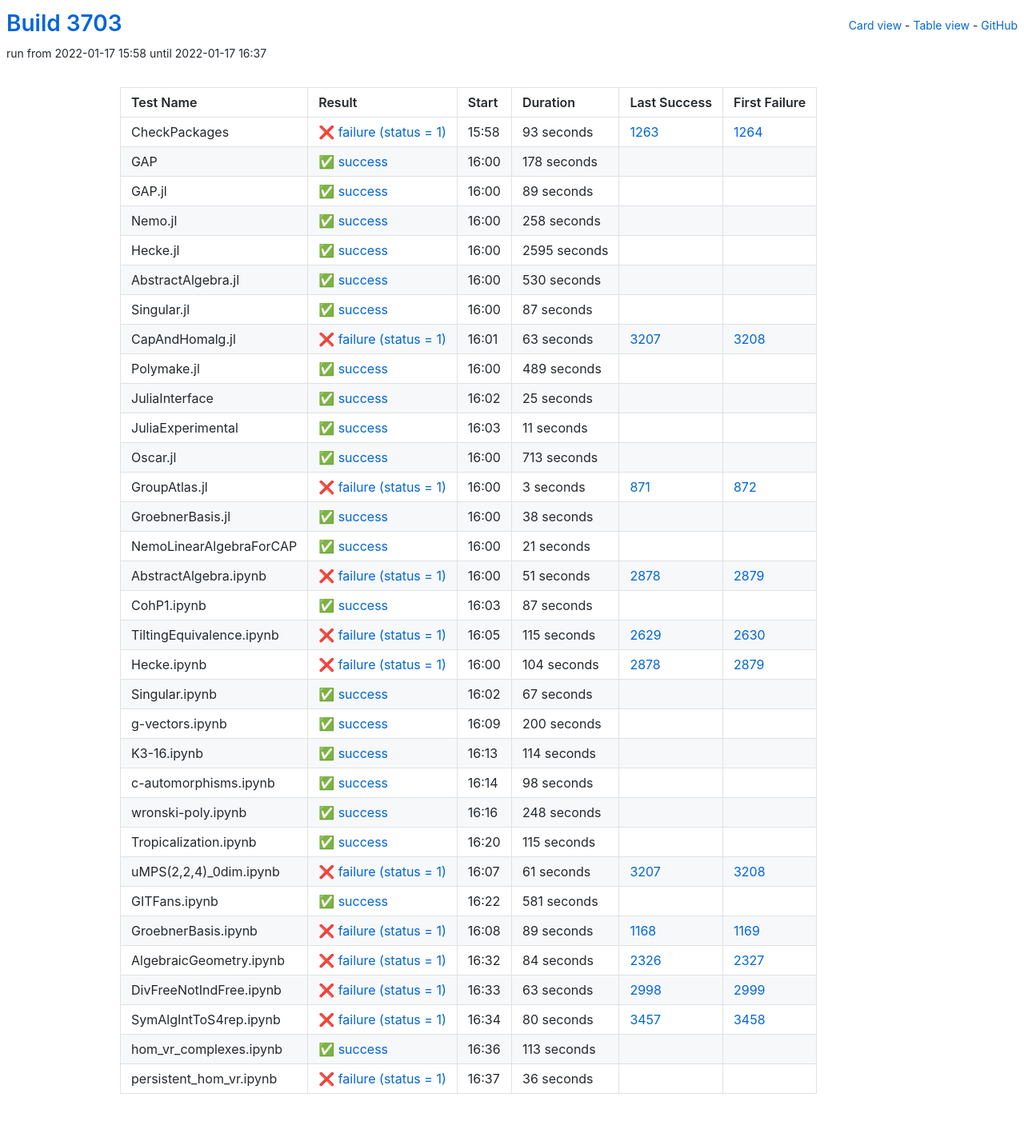
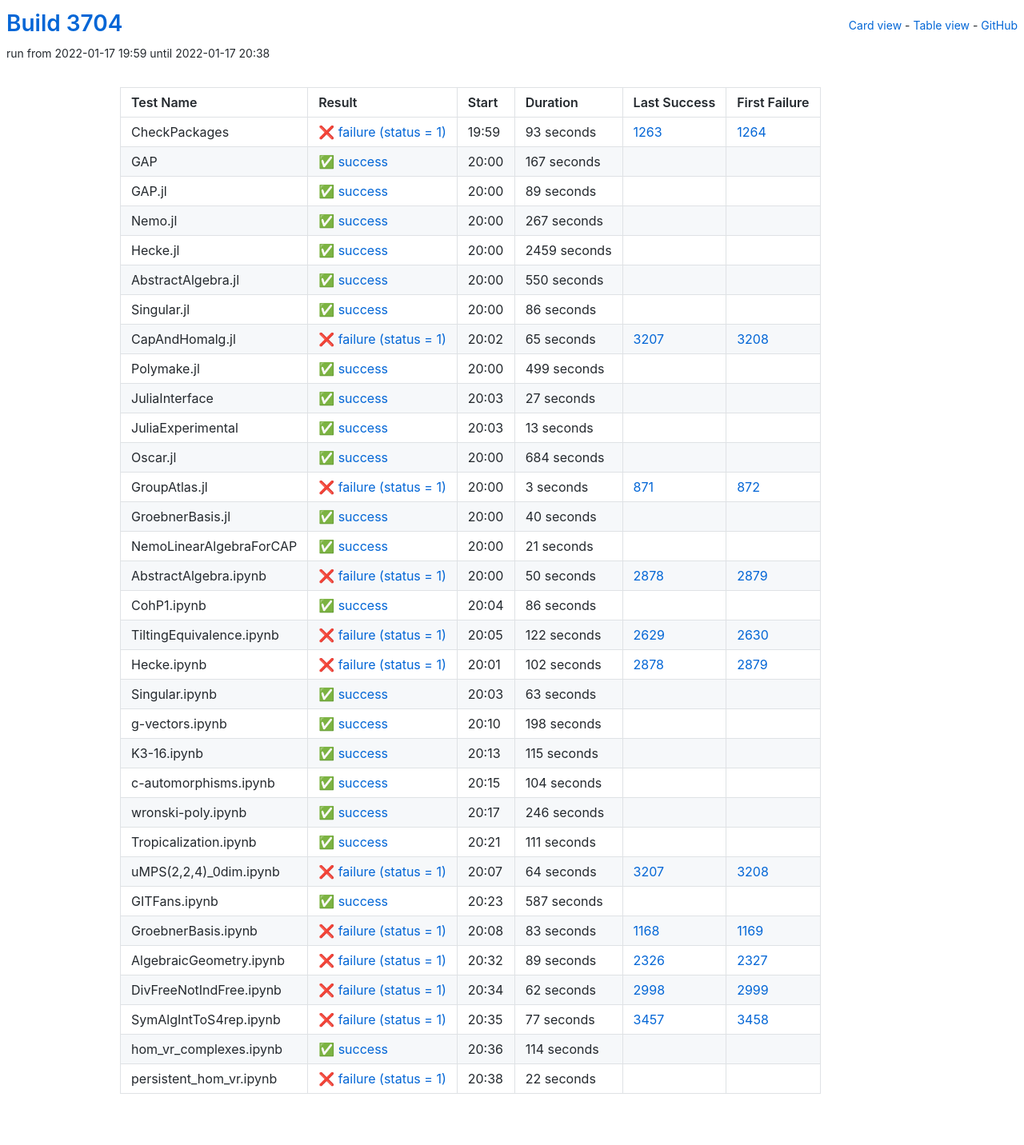
Before and after one commit to oscar-system/oscar-ci-status-stable, a Jekyll site: the page built from table.html, in a window 1280 px wide. Shown: the whole page at 80% size. Built offline with Jekyll 4.4.1, drawn with Linux system fonts in a browser that asks for light colours.

Commit message:
Build #3704

```diff
--- a/_data/ci.yml
+++ b/_data/ci.yml
@@ -1,6 +1,6 @@
 ---
-build: 3703
-build_url: https://oscarci.mathematik.uni-kl.de/job/oscar-stable/3703/
+build: 3704
+build_url: https://oscarci.mathematik.uni-kl.de/job/oscar-stable/3704/
 job: oscar-stable
 organization: oscar-system
 repo: oscar-ci-status-stable
@@ -8,8 +8,8 @@ repourl: https://github.com/oscar-system/oscar-ci-status-stable
 tests:
 - name: CheckPackages
   id: checkpackages
-  log: https://oscarci.mathematik.uni-kl.de/job/oscar-stable/3703/artifact/logs/build-3703/CheckPackages.log
-  start: 2022-01-17 15:58
+  log: https://oscarci.mathematik.uni-kl.de/job/oscar-stable/3704/artifact/logs/build-3704/CheckPackages.log
+  start: 2022-01-17 19:59
   success: false
   exitcode: 1
   status: failure
@@ -20,20 +20,20 @@ tests:
   first_failure_url: https://oscarci.mathematik.uni-kl.de/job/oscar-stable/1264/
 - name: GAP
   id: gap
-  log: https://oscarci.mathematik.uni-kl.de/job/oscar-stable/3703/artifact/logs/build-3703/GAP.log
-  start: 2022-01-17 16:00
+  log: https://oscarci.mathematik.uni-kl.de/job/oscar-stable/3704/artifact/logs/build-3704/GAP.log
+  start: 2022-01-17 20:00
   success: true
   exitcode: 0
   status: success
-  duration: 178
+  duration: 167
   last_success: false
   last_success_url:
   first_failure: false
   first_failure_url:
 - name: GAP.jl
   id: gap-jl
-  log: https://oscarci.mathematik.uni-kl.de/job/oscar-stable/3703/artifact/logs/build-3703/GAP.jl.log
-  start: 2022-01-17 16:00
+  log: https://oscarci.mathematik.uni-kl.de/job/oscar-stable/3704/artifact/logs/build-3704/GAP.jl.log
+  start: 2022-01-17 20:00
   success: true
   exitcode: 0
   status: success
@@ -44,116 +44,116 @@ tests:
   first_failure_url:
 - name: Nemo.jl
   id: nemo-jl
-  log: https://oscarci.mathematik.uni-kl.de/job/oscar-stable/3703/artifact/logs/build-3703/Nemo.jl.log
-  start: 2022-01-17 16:00
+  log: https://oscarci.mathematik.uni-kl.de/job/oscar-stable/3704/artifact/logs/build-3704/Nemo.jl.log
+  start: 2022-01-17 20:00
   success: true
   exitcode: 0
   status: success
-  duration: 258
+  duration: 267
   last_success: false
   last_success_url:
   first_failure: false
   first_failure_url:
 - name: Hecke.jl
   id: hecke-jl
-  log: https://oscarci.mathematik.uni-kl.de/job/oscar-stable/3703/artifact/logs/build-3703/Hecke.jl.log
-  start: 2022-01-17 16:00
+  log: https://oscarci.mathematik.uni-kl.de/job/oscar-stable/3704/artifact/logs/build-3704/Hecke.jl.log
+  start: 2022-01-17 20:00
   success: true
   exitcode: 0
   status: success
-  duration: 2595
+  duration: 2459
   last_success: false
   last_success_url:
   first_failure: false
   first_failure_url:
 - name: AbstractAlgebra.jl
   id: abstractalgebra-jl
-  log: https://oscarci.mathematik.uni-kl.de/job/oscar-stable/3703/artifact/logs/build-3703/AbstractAlgebra.jl.log
-  start: 2022-01-17 16:00
+  log: https://oscarci.mathematik.uni-kl.de/job/oscar-stable/3704/artifact/logs/build-3704/AbstractAlgebra.jl.log
+  start: 2022-01-17 20:00
   success: true
   exitcode: 0
   status: success
-  duration: 530
+  duration: 550
   last_success: false
   last_success_url:
   first_failure: false
   first_failure_url:
 - name: Singular.jl
   id: singular-jl
-  log: https://oscarci.mathematik.uni-kl.de/job/oscar-stable/3703/artifact/logs/build-3703/Singular.jl.log
-  start: 2022-01-17 16:00
+  log: https://oscarci.mathematik.uni-kl.de/job/oscar-stable/3704/artifact/logs/build-3704/Singular.jl.log
+  start: 2022-01-17 20:00
   success: true
   exitcode: 0
   status: success
-  duration: 87
+  duration: 86
   last_success: false
   last_success_url:
   first_failure: false
   first_failure_url:
 - name: CapAndHomalg.jl
   id: capandhomalg-jl
-  log: https://oscarci.mathematik.uni-kl.de/job/oscar-stable/3703/artifact/logs/build-3703/CapAndHomalg.jl.log
-  start: 2022-01-17 16:01
+  log: https://oscarci.mathematik.uni-kl.de/job/oscar-stable/3704/artifact/logs/build-3704/CapAndHomalg.jl.log
+  start: 2022-01-17 20:02
   success: false
   exitcode: 1
   status: failure
-  duration: 63
+  duration: 65
   last_success: 3207
   last_success_url: https://oscarci.mathematik.uni-kl.de/job/oscar-stable/3207/
   first_failure: 3208
   first_failure_url: https://oscarci.mathematik.uni-kl.de/job/oscar-stable/3208/
 - name: Polymake.jl
   id: polymake-jl
-  log: https://oscarci.mathematik.uni-kl.de/job/oscar-stable/3703/artifact/logs/build-3703/Polymake.jl.log
-  start: 2022-01-17 16:00
+  log: https://oscarci.mathematik.uni-kl.de/job/oscar-stable/3704/artifact/logs/build-3704/Polymake.jl.log
+  start: 2022-01-17 20:00
   success: true
   exitcode: 0
   status: success
-  duration: 489
+  duration: 499
   last_success: false
   last_success_url:
   first_failure: false
   first_failure_url:
 - name: JuliaInterface
   id: juliainterface
-  log: https://oscarci.mathematik.uni-kl.de/job/oscar-stable/3703/artifact/logs/build-3703/JuliaInterface.log
-  start: 2022-01-17 16:02
+  log: https://oscarci.mathematik.uni-kl.de/job/oscar-stable/3704/artifact/logs/build-3704/JuliaInterface.log
+  start: 2022-01-17 20:03
   success: true
   exitcode: 0
   status: success
-  duration: 25
+  duration: 27
   last_success: false
   last_success_url:
   first_failure: false
   first_failure_url:
 - name: JuliaExperimental
   id: juliaexperimental
-  log: https://oscarci.mathematik.uni-kl.de/job/oscar-stable/3703/artifact/logs/build-3703/JuliaExperimental.log
-  start: 2022-01-17 16:03
+  log: https://oscarci.mathematik.uni-kl.de/job/oscar-stable/3704/artifact/logs/build-3704/JuliaExperimental.log
+  start: 2022-01-17 20:03
   success: true
   exitcode: 0
   status: success
-  duration: 11
+  duration: 13
   last_success: false
   last_success_url:
   first_failure: false
   first_failure_url:
 - name: Oscar.jl
   id: oscar-jl
-  log: https://oscarci.mathematik.uni-kl.de/job/oscar-stable/3703/artifact/logs/build-3703/Oscar.jl.log
-  start: 2022-01-17 16:00
+  log: https://oscarci.mathematik.uni-kl.de/job/oscar-stable/3704/artifact/logs/build-3704/Oscar.jl.log
+  start: 2022-01-17 20:00
   success: true
   exitcode: 0
   status: success
-  duration: 713
+  duration: 684
   last_success: false
   last_success_url:
   first_failure: false
   first_failure_url:
 - name: GroupAtlas.jl
   id: groupatlas-jl
-  log: https://oscarci.mathematik.uni-kl.de/job/oscar-stable/3703/artifact/logs/build-3703/GroupAtlas.jl.log
-  start: 2022-01-17 16:00
+  log: https://oscarci.mathematik.uni-kl.de/job/oscar-stable/3704/artifact/logs/build-3704/GroupAtlas.jl.log
+  start: 2022-01-17 20:00
   success: false
   exitcode: 1
   status: failure
@@ -164,20 +164,20 @@ tests:
   first_failure_url: https://oscarci.mathematik.uni-kl.de/job/oscar-stable/872/
 - name: GroebnerBasis.jl
   id: groebnerbasis-jl
-  log: https://oscarci.mathematik.uni-kl.de/job/oscar-stable/3703/artifact/logs/build-3703/GroebnerBasis.jl.log
-  start: 2022-01-17 16:00
+  log: https://oscarci.mathematik.uni-kl.de/job/oscar-stable/3704/artifact/logs/build-3704/GroebnerBasis.jl.log
+  start: 2022-01-17 20:00
   success: true
   exitcode: 0
   status: success
-  duration: 38
+  duration: 40
   last_success: false
   last_success_url:
   first_failure: false
   first_failure_url:
 - name: NemoLinearAlgebraForCAP
   id: nemolinearalgebraforcap
-  log: https://oscarci.mathematik.uni-kl.de/job/oscar-stable/3703/artifact/logs/build-3703/NemoLinearAlgebraForCAP.log
-  start: 2022-01-17 16:00
+  log: https://oscarci.mathematik.uni-kl.de/job/oscar-stable/3704/artifact/logs/build-3704/NemoLinearAlgebraForCAP.log
+  start: 2022-01-17 20:00
   success: true
   exitcode: 0
   status: success
@@ -188,80 +188,200 @@ tests:
   first_failure_url:
 - name: AbstractAlgebra.ipynb
   id: abstractalgebra-ipynb
-  log: https://oscarci.mathematik.uni-kl.de/job/oscar-stable/3703/artifact/logs/build-3703/AbstractAlgebra.ipynb.log
-  start: 2022-01-17 16:00
+  log: https://oscarci.mathematik.uni-kl.de/job/oscar-stable/3704/artifact/logs/build-3704/AbstractAlgebra.ipynb.log
+  start: 2022-01-17 20:00
   success: false
   exitcode: 1
   status: failure
-  duration: 51
+  duration: 50
   last_success: 2878
   last_success_url: https://oscarci.mathematik.uni-kl.de/job/oscar-stable/2878/
   first_failure: 2879
   first_failure_url: https://oscarci.mathematik.uni-kl.de/job/oscar-stable/2879/
 - name: CohP1.ipynb
   id: cohp1-ipynb
-  log: https://oscarci.mathematik.uni-kl.de/job/oscar-stable/3703/artifact/logs/build-3703/CohP1.ipynb.log
-  start: 2022-01-17 16:03
+  log: https://oscarci.mathematik.uni-kl.de/job/oscar-stable/3704/artifact/logs/build-3704/CohP1.ipynb.log
+  start: 2022-01-17 20:04
   success: true
   exitcode: 0
   status: success
-  duration: 87
+  duration: 86
   last_success: false
   last_success_url:
   first_failure: false
   first_failure_url:
 - name: TiltingEquivalence.ipynb
   id: tiltingequivalence-ipynb
-  log: https://oscarci.mathematik.uni-kl.de/job/oscar-stable/3703/artifact/logs/build-3703/TiltingEquivalence.ipynb.log
-  start: 2022-01-17 16:05
+  log: https://oscarci.mathematik.uni-kl.de/job/oscar-stable/3704/artifact/logs/build-3704/TiltingEquivalence.ipynb.log
+  start: 2022-01-17 20:05
   success: false
   exitcode: 1
   status: failure
-  duration: 115
+  duration: 122
   last_success: 2629
   last_success_url: https://oscarci.mathematik.uni-kl.de/job/oscar-stable/2629/
   first_failure: 2630
   first_failure_url: https://oscarci.mathematik.uni-kl.de/job/oscar-stable/2630/
 - name: Hecke.ipynb
   id: hecke-ipynb
-  log: https://oscarci.mathematik.uni-kl.de/job/oscar-stable/3703/artifact/logs/build-3703/Hecke.ipynb.log
-  start: 2022-01-17 16:00
+  log: https://oscarci.mathematik.uni-kl.de/job/oscar-stable/3704/artifact/logs/build-3704/Hecke.ipynb.log
+  start: 2022-01-17 20:01
   success: false
   exitcode: 1
   status: failure
-  duration: 104
+  duration: 102
   last_success: 2878
   last_success_url: https://oscarci.mathematik.uni-kl.de/job/oscar-stable/2878/
   first_failure: 2879
   first_failure_url: https://oscarci.mathematik.uni-kl.de/job/oscar-stable/2879/
 - name: Singular.ipynb
   id: singular-ipynb
-  log: https://oscarci.mathematik.uni-kl.de/job/oscar-stable/3703/artifact/logs/build-3703/Singular.ipynb.log
-  start: 2022-01-17 16:02
+  log: https://oscarci.mathematik.uni-kl.de/job/oscar-stable/3704/artifact/logs/build-3704/Singular.ipynb.log
+  start: 2022-01-17 20:03
   success: true
   exitcode: 0
   status: success
-  duration: 67
+  duration: 63
   last_success: false
   last_success_url:
   first_failure: false
   first_failure_url:
 - name: g-vectors.ipynb
   id: g-vectors-ipynb
-  log: https://oscarci.mathematik.uni-kl.de/job/oscar-stable/3703/artifact/logs/build-3703/g-vectors.ipynb.log
-  start: 2022-01-17 16:09
+  log: https://oscarci.mathematik.uni-kl.de/job/oscar-stable/3704/artifact/logs/build-3704/g-vectors.ipynb.log
+  start: 2022-01-17 20:10
   success: true
   exitcode: 0
   status: success
-  duration: 200
+  duration: 198
   last_success: false
   last_success_url:
   first_failure: false
   first_failure_url:
 - name: K3-16.ipynb
   id: k3-16-ipynb
-  log: https://oscarci.mathematik.uni-kl.de/job/oscar-stable/3703/artifact/logs/build-3703/K3-16.ipynb.log
-  start: 2022-01-17 16:13
+  log: https://oscarci.mathematik.uni-kl.de/job/oscar-stable/3704/artifact/logs/build-3704/K3-16.ipynb.log
+  start: 2022-01-17 20:13
+  success: true
+  exitcode: 0
+  status: success
+  duration: 115
+  last_success: false
+  last_success_url:
+  first_failure: false
+  first_failure_url:
+- name: c-automorphisms.ipynb
+  id: c-automorphisms-ipynb
+  log: https://oscarci.mathematik.uni-kl.de/job/oscar-stable/3704/artifact/logs/build-3704/c-automorphisms.ipynb.log
+  start: 2022-01-17 20:15
+  success: true
+  exitcode: 0
+  status: success
+  duration: 104
+  last_success: false
+  last_success_url:
+  first_failure: false
+  first_failure_url:
+- name: wronski-poly.ipynb
+  id: wronski-poly-ipynb
+  log: https://oscarci.mathematik.uni-kl.de/job/oscar-stable/3704/artifact/logs/build-3704/wronski-poly.ipynb.log
+  start: 2022-01-17 20:17
+  success: true
+  exitcode: 0
+  status: success
+  duration: 246
+  last_success: false
+  last_success_url:
+  first_failure: false
+  first_failure_url:
+- name: Tropicalization.ipynb
+  id: tropicalization-ipynb
+  log: https://oscarci.mathematik.uni-kl.de/job/oscar-stable/3704/artifact/logs/build-3704/Tropicalization.ipynb.log
+  start: 2022-01-17 20:21
+  success: true
+  exitcode: 0
+  status: success
+  duration: 111
+  last_success: false
+  last_success_url:
+  first_failure: false
+  first_failure_url:
+- name: uMPS(2,2,4)_0dim.ipynb
+  id: umps-2-2-4-0dim-ipynb
+  log: https://oscarci.mathematik.uni-kl.de/job/oscar-stable/3704/artifact/logs/build-3704/uMPS-2-2-4-_0dim.ipynb.log
+  start: 2022-01-17 20:07
+  success: false
+  exitcode: 1
+  status: failure
+  duration: 64
+  last_success: 3207
+  last_success_url: https://oscarci.mathematik.uni-kl.de/job/oscar-stable/3207/
+  first_failure: 3208
+  first_failure_url: https://oscarci.mathematik.uni-kl.de/job/oscar-stable/3208/
+- name: GITFans.ipynb
+  id: gitfans-ipynb
+  log: https://oscarci.mathematik.uni-kl.de/job/oscar-stable/3704/artifact/logs/build-3704/GITFans.ipynb.log
+  start: 2022-01-17 20:23
+  success: true
+  exitcode: 0
+  status: success
+  duration: 587
+  last_success: false
+  last_success_url:
+  first_failure: false
+  first_failure_url:
+- name: GroebnerBasis.ipynb
+  id: groebnerbasis-ipynb
+  log: https://oscarci.mathematik.uni-kl.de/job/oscar-stable/3704/artifact/logs/build-3704/GroebnerBasis.ipynb.log
+  start: 2022-01-17 20:08
+  success: false
+  exitcode: 1
+  status: failure
+  duration: 83
+  last_success: 1168
+  last_success_url: https://oscarci.mathematik.uni-kl.de/job/oscar-stable/1168/
+  first_failure: 1169
+  first_failure_url: https://oscarci.mathematik.uni-kl.de/job/oscar-stable/1169/
+- name: AlgebraicGeometry.ipynb
+  id: algebraicgeometry-ipynb
+  log: https://oscarci.mathematik.uni-kl.de/job/oscar-stable/3704/artifact/logs/build-3704/AlgebraicGeometry.ipynb.log
+  start: 2022-01-17 20:32
+  success: false
+  exitcode: 1
+  status: failure
+  duration: 89
+  last_success: 2326
+  last_success_url: https://oscarci.mathematik.uni-kl.de/job/oscar-stable/2326/
+  first_failure: 2327
+  first_failure_url: https://oscarci.mathematik.uni-kl.de/job/oscar-stable/2327/
+- name: DivFreeNotIndFree.ipynb
+  id: divfreenotindfree-ipynb
+  log: https://oscarci.mathematik.uni-kl.de/job/oscar-stable/3704/artifact/logs/build-3704/DivFreeNotIndFree.ipynb.log
+  start: 2022-01-17 20:34
+  success: false
+  exitcode: 1
+  status: failure
+  duration: 62
+  last_success: 2998
+  last_success_url: https://oscarci.mathematik.uni-kl.de/job/oscar-stable/2998/
+  first_failure: 2999
+  first_failure_url: https://oscarci.mathematik.uni-kl.de/job/oscar-stable/2999/
+- name: SymAlgIntToS4rep.ipynb
+  id: symalginttos4rep-ipynb
+  log: https://oscarci.mathematik.uni-kl.de/job/oscar-stable/3704/artifact/logs/build-3704/SymAlgIntToS4rep.ipynb.log
+  start: 2022-01-17 20:35
+  success: false
+  exitcode: 1
+  status: failure
+  duration: 77
+  last_success: 3457
+  last_success_url: https://oscarci.mathematik.uni-kl.de/job/oscar-stable/3457/
+  first_failure: 3458
+  first_failure_url: https://oscarci.mathematik.uni-kl.de/job/oscar-stable/3458/
+- name: hom_vr_complexes.ipynb
+  id: hom-vr-complexes-ipynb
+  log: https://oscarci.mathematik.uni-kl.de/job/oscar-stable/3704/artifact/logs/build-3704/hom_vr_complexes.ipynb.log
+  start: 2022-01-17 20:36
   success: true
   exitcode: 0
   status: success
@@ -270,135 +390,15 @@ tests:
   last_success_url:
   first_failure: false
   first_failure_url:
-- name: c-automorphisms.ipynb
-  id: c-automorphisms-ipynb
-  log: https://oscarci.mathematik.uni-kl.de/job/oscar-stable/3703/artifact/logs/build-3703/c-automorphisms.ipynb.log
-  start: 2022-01-17 16:14
-  success: true
-  exitcode: 0
-  status: success
-  duration: 98
+- name: persistent_hom_vr.ipynb
+  id: persistent-hom-vr-ipynb
+  log: https://oscarci.mathematik.uni-kl.de/job/oscar-stable/3704/artifact/logs/build-3704/persistent_hom_vr.ipynb.log
+  start: 2022-01-17 20:38
+  success: false
+  exitcode: 1
+  status: failure
+  duration: 22
   last_success: false
   last_success_url:
   first_failure: false
   first_failure_url:
-- name: wronski-poly.ipynb
-  id: wronski-poly-ipynb
-  log: https://oscarci.mathematik.uni-kl.de/job/oscar-stable/3703/artifact/logs/build-3703/wronski-poly.ipynb.log
-  start: 2022-01-17 16:16
-  success: true
-  exitcode: 0
-  status: success
-  duration: 248
-  last_success: false
-  last_success_url:
-  first_failure: false
-  first_failure_url:
-- name: Tropicalization.ipynb
-  id: tropicalization-ipynb
-  log: https://oscarci.mathematik.uni-kl.de/job/oscar-stable/3703/artifact/logs/build-3703/Tropicalization.ipynb.log
-  start: 2022-01-17 16:20
-  success: true
-  exitcode: 0
-  status: success
-  duration: 115
-  last_success: false
-  last_success_url:
-  first_failure: false
-  first_failure_url:
-- name: uMPS(2,2,4)_0dim.ipynb
-  id: umps-2-2-4-0dim-ipynb
-  log: https://oscarci.mathematik.uni-kl.de/job/oscar-stable/3703/artifact/logs/build-3703/uMPS-2-2-4-_0dim.ipynb.log
-  start: 2022-01-17 16:07
-  success: false
-  exitcode: 1
-  status: failure
-  duration: 61
-  last_success: 3207
-  last_success_url: https://oscarci.mathematik.uni-kl.de/job/oscar-stable/3207/
-  first_failure: 3208
-  first_failure_url: https://oscarci.mathematik.uni-kl.de/job/oscar-stable/3208/
-- name: GITFans.ipynb
-  id: gitfans-ipynb
-  log: https://oscarci.mathematik.uni-kl.de/job/oscar-stable/3703/artifact/logs/build-3703/GITFans.ipynb.log
-  start: 2022-01-17 16:22
-  success: true
-  exitcode: 0
-  status: success
-  duration: 581
-  last_success: false
-  last_success_url:
-  first_failure: false
-  first_failure_url:
-- name: GroebnerBasis.ipynb
-  id: groebnerbasis-ipynb
-  log: https://oscarci.mathematik.uni-kl.de/job/oscar-stable/3703/artifact/logs/build-3703/GroebnerBasis.ipynb.log
-  start: 2022-01-17 16:08
-  success: false
-  exitcode: 1
-  status: failure
-  duration: 89
-  last_success: 1168
-  last_success_url: https://oscarci.mathematik.uni-kl.de/job/oscar-stable/1168/
-  first_failure: 1169
-  first_failure_url: https://oscarci.mathematik.uni-kl.de/job/oscar-stable/1169/
-- name: AlgebraicGeometry.ipynb
-  id: algebraicgeometry-ipynb
-  log: https://oscarci.mathematik.uni-kl.de/job/oscar-stable/3703/artifact/logs/build-3703/AlgebraicGeometry.ipynb.log
-  start: 2022-01-17 16:32
-  success: false
-  exitcode: 1
-  status: failure
-  duration: 84
-  last_success: 2326
-  last_success_url: https://oscarci.mathematik.uni-kl.de/job/oscar-stable/2326/
-  first_failure: 2327
-  first_failure_url: https://oscarci.mathematik.uni-kl.de/job/oscar-stable/2327/
-- name: DivFreeNotIndFree.ipynb
-  id: divfreenotindfree-ipynb
-  log: https://oscarci.mathematik.uni-kl.de/job/oscar-stable/3703/artifact/logs/build-3703/DivFreeNotIndFree.ipynb.log
-  start: 2022-01-17 16:33
-  success: false
-  exitcode: 1
-  status: failure
-  duration: 63
-  last_success: 2998
-  last_success_url: https://oscarci.mathematik.uni-kl.de/job/oscar-stable/2998/
-  first_failure: 2999
-  first_failure_url: https://oscarci.mathematik.uni-kl.de/job/oscar-stable/2999/
-- name: SymAlgIntToS4rep.ipynb
-  id: symalginttos4rep-ipynb
-  log: https://oscarci.mathematik.uni-kl.de/job/oscar-stable/3703/artifact/logs/build-3703/SymAlgIntToS4rep.ipynb.log
-  start: 2022-01-17 16:34
-  success: false
-  exitcode: 1
-  status: failure
-  duration: 80
-  last_success: 3457
-  last_success_url: https://oscarci.mathematik.uni-kl.de/job/oscar-stable/3457/
-  first_failure: 3458
-  first_failure_url: https://oscarci.mathematik.uni-kl.de/job/oscar-stable/3458/
-- name: hom_vr_complexes.ipynb
-  id: hom-vr-complexes-ipynb
-  log: https://oscarci.mathematik.uni-kl.de/job/oscar-stable/3703/artifact/logs/build-3703/hom_vr_complexes.ipynb.log
-  start: 2022-01-17 16:36
-  success: true
-  exitcode: 0
-  status: success
-  duration: 113
-  last_success: false
-  last_success_url:
-  first_failure: false
-  first_failure_url:
-- name: persistent_hom_vr.ipynb
-  id: persistent-hom-vr-ipynb
-  log: https://oscarci.mathematik.uni-kl.de/job/oscar-stable/3703/artifact/logs/build-3703/persistent_hom_vr.ipynb.log
-  start: 2022-01-17 16:37
-  success: false
-  exitcode: 1
-  status: failure
-  duration: 36
-  last_success: false
-  last_success_url:
-  first_failure: false
-  first_failure_url:
```
Also changed, not shown: README.md.
